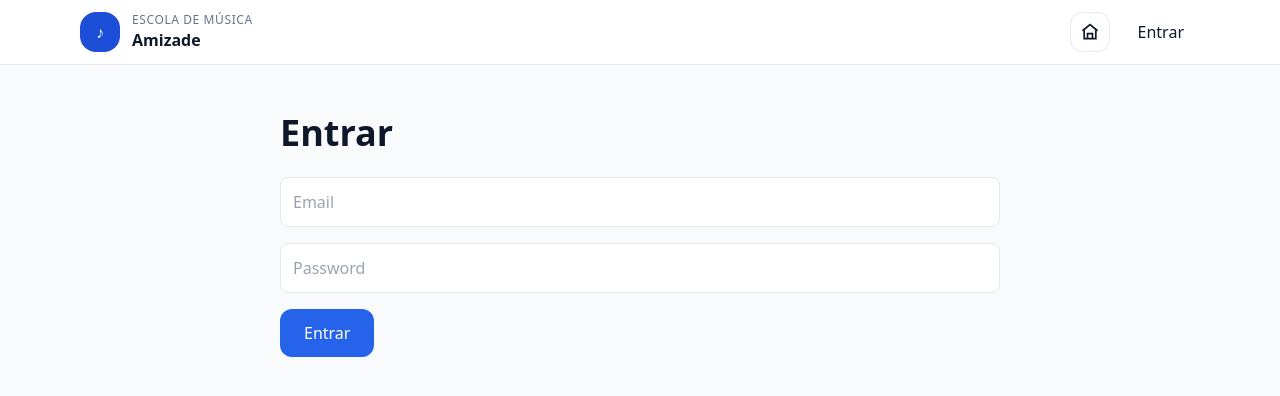
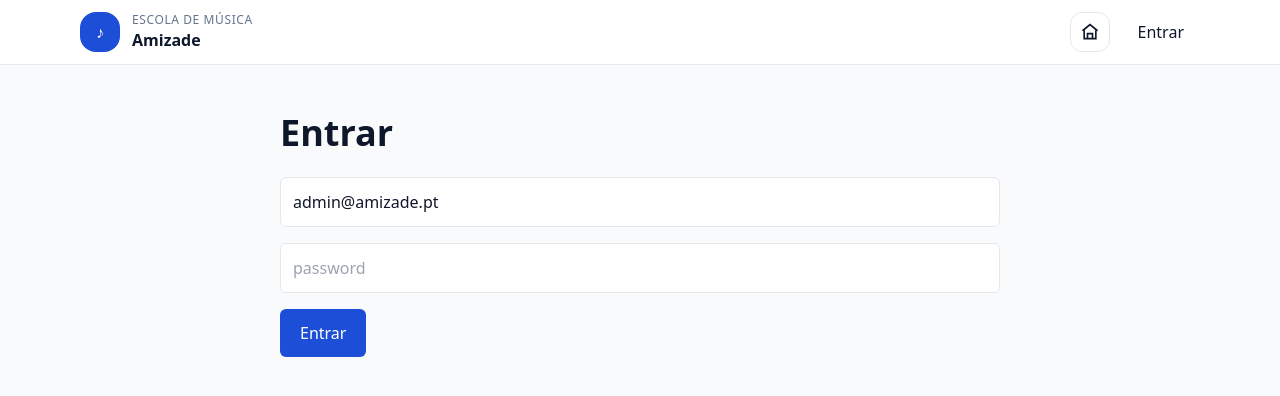
Before and after one commit to BernardoLima4/WEBSITE_EMBAmizade, a Next.js app in the folder EMBA_Website_v3/: page /login in a window 1280 px wide. Shown: the top 396 px of the page. Built offline with nearby package versions, Linux system fonts and the light colour scheme; no server answers.

Commit message:
Update page.tsx

```diff
--- a/EMBA_Website_v3/app/login/page.tsx
+++ b/EMBA_Website_v3/app/login/page.tsx
@@ -1,81 +1,79 @@
-// EMBA_Website_v3/app/login/page.tsx
 'use client';
 
 import { useState } from 'react';
 import { useRouter } from 'next/navigation';
 import { supabase } from '../../lib/supabaseClient';
-import fetchRoleWithRetry, { AppRole, clearRoleCache } from '../../lib/roleClient';
+import fetchUserRole, { AppRole } from '../../lib/roleClient';
 
 export default function LoginPage() {
   const router = useRouter();
-  const [email, setEmail]       = useState('');
+  const [email, setEmail] = useState('admin@amizade.pt');
   const [password, setPassword] = useState('');
-  const [loading, setLoading]   = useState(false);
+  const [loading, setLoading] = useState(false);
+  const [errorMsg, setErrorMsg] = useState<string | null>(null);
 
-  const handleSignIn = async () => {
-    if (loading) return;
+  async function onSubmit(e: React.FormEvent) {
+    e.preventDefault();
+    setErrorMsg(null);
     setLoading(true);
-    console.log('[login] submit', { email });
+    try {
+      console.log('[login] start', { email });
 
-    try {
-      const { data, error } = await supabase.auth.signInWithPassword({ email, password });
-      if (error) {
-        console.error('[login] supabase error:', error);
-        alert(error.message);
-        return;
-      }
-      console.log('[login] ok, user:', data.user?.id);
+      const { data, error } = await supabase.auth.signInWithPassword({
+        email,
+        password,
+      });
 
-      // limpar cache de role (por via das dúvidas)
-      clearRoleCache();
+      if (error) throw error;
+      console.log('[login] session ok', data?.session?.user?.id);
 
-      const role = await fetchRoleWithRetry();
-      console.log('[login] role:', role);
+      const role = await fetchUserRole();
+      console.log('[login] role =', role);
 
-      const goto = (r: AppRole | null) =>
-        r === 'admin' ? '/admin' :
-        r === 'teacher' ? '/teacher' :
-        r === 'parent' ? '/parent' : '/';
+      if (role === 'admin') router.replace('/admin');
+      else if (role === 'teacher') router.replace('/teacher');
+      else if (role === 'parent') router.replace('/parent');
+      else setErrorMsg('Este utilizador ainda não tem perfil atribuído (admin/teacher/parent).');
 
-      router.replace(goto(role));
-    } catch (e: any) {
-      console.error('[login] unexpected:', e);
-      alert(e?.message ?? 'Erro inesperado a entrar');
+    } catch (err: any) {
+      console.error('[login] failed', err);
+      setErrorMsg(err?.message ?? 'Falha no login.');
     } finally {
       setLoading(false);
     }
-  };
+  }
 
   return (
     <div className="mx-auto max-w-3xl p-6">
-      <h1 className="text-4xl font-semibold mb-6">Entrar</h1>
+      <h1 className="text-4xl font-bold mb-6">Entrar</h1>
 
-      <div className="space-y-4">
+      <form onSubmit={onSubmit} className="space-y-4">
         <input
           type="email"
-          placeholder="Email"
-          className="w-full rounded-lg border p-3"
           value={email}
-          onChange={(e) => setEmail(e.target.value)}
+          onChange={e => setEmail(e.target.value)}
+          className="w-full rounded-md border p-3"
+          placeholder="email"
         />
-
         <input
           type="password"
-          placeholder="Password"
-          className="w-full rounded-lg border p-3"
           value={password}
-          onChange={(e) => setPassword(e.target.value)}
+          onChange={e => setPassword(e.target.value)}
+          className="w-full rounded-md border p-3"
+          placeholder="password"
         />
+        <button
+          type="submit"
+          disabled={loading}
+          className="rounded-md bg-blue-700 px-5 py-3 text-white disabled:opacity-60"
+        >
+          {loading ? 'A entrar…' : 'Entrar'}
+        </button>
 
-        <button
-          type="button"               // <- importante: evita submit do <form>
-          onClick={handleSignIn}      // <- garante que o clique dispara JS
-          disabled={loading}
-          className="rounded-xl bg-blue-600 px-6 py-3 text-white disabled:opacity-60"
-        >
-          {loading ? 'A entrar...' : 'Entrar'}
-        </button>
-      </div>
+        {errorMsg && (
+          <p className="text-red-600">{errorMsg}</p>
+        )}
+      </form>
     </div>
   );
 }
```
